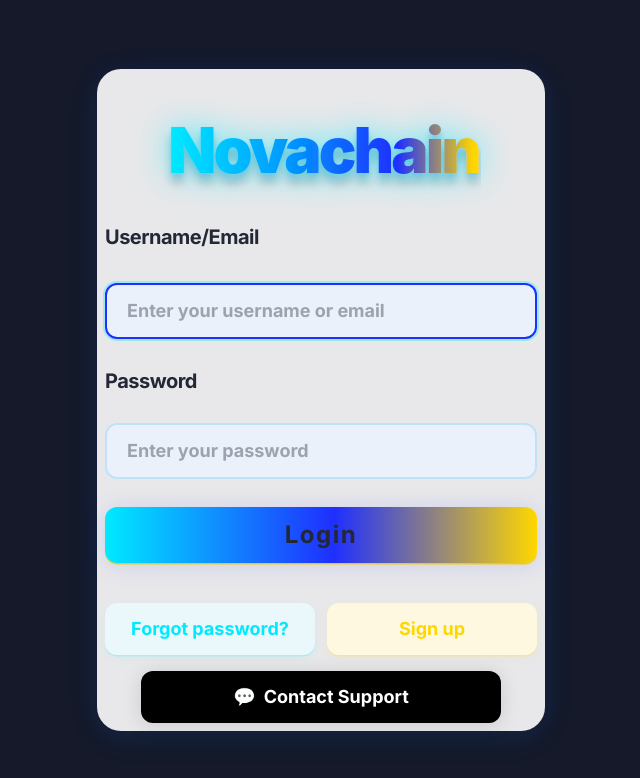
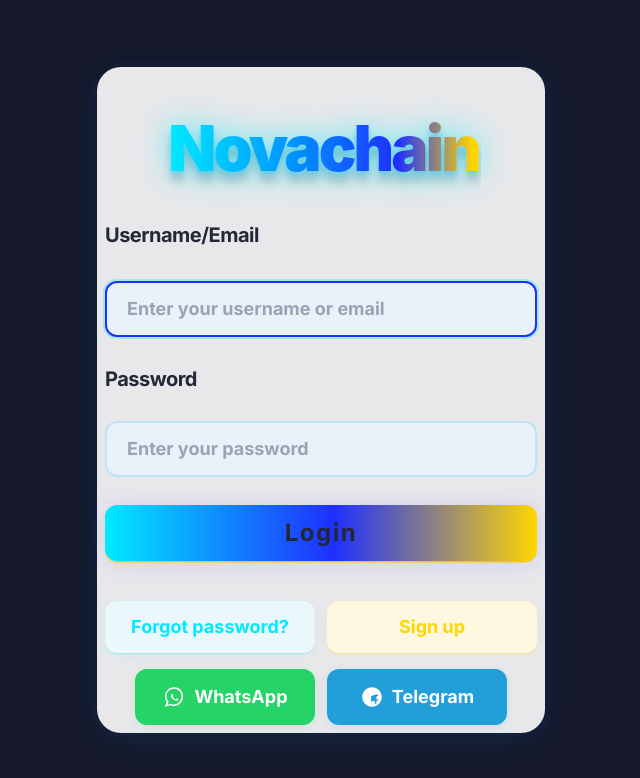
Before and after one commit to GarySPS/novachain-frontend, a React (Create React App) app: page /login in a window 1280 px wide. Shown: the top 778 px of the page, without its empty margins (319-959 px from the left). Built offline with nearby package versions, Linux system fonts and the light colour scheme.

Commit message:
Add WhatsApp and Telegram support buttons to Login and Profile pages

```diff
--- a/src/pages/LoginPage.js
+++ b/src/pages/LoginPage.js
@@ -150,21 +150,39 @@
         </div>
 
         {/* Customer Support Button */}
-        <div className="mt-4 flex justify-center w-full">
+        <div className="mt-4 flex flex-col md:flex-row gap-3 justify-center w-full">
+  <a
+    href="https://wa.me/66642822983"
+    target="_blank"
+    rel="noopener noreferrer"
+    className="w-full px-6 py-3 rounded-xl font-bold text-lg bg-[#25D366] text-white border-2 border-[#25D366] hover:bg-white hover:text-[#25D366] flex items-center justify-center transition-all"
+    style={{
+      maxWidth: 180,
+      boxShadow: "0 2px 10px #25D36622"
+    }}
+  >
+    <svg className="w-6 h-6 mr-2" fill="currentColor" viewBox="0 0 32 32">
+      <path d="M16 3C9.383 3 4 8.383 4 15c0 2.485.811 4.782 2.174 6.666L4 29l7.53-2.05C13.273 27.616 14.617 28 16 28c6.617 0 12-5.383 12-13S22.617 3 16 3zm0 23c-1.272 0-2.523-.247-3.683-.732l-.262-.11-4.484 1.22 1.2-4.377-.169-.276C6.723 20.083 6 17.594 6 15 6 9.477 10.477 5 16 5s10 4.477 10 10-4.477 11-10 11zm5.367-7.433c-.246-.123-1.453-.718-1.678-.799-.225-.082-.389-.123-.553.124-.163.246-.633.798-.776.963-.143.163-.286.184-.532.062-.246-.123-1.037-.382-1.977-1.217-.73-.652-1.224-1.457-1.368-1.703-.143-.246-.015-.379.108-.501.112-.111.246-.286.369-.429.123-.143.164-.246.246-.409.082-.163.041-.307-.02-.429-.062-.123-.553-1.337-.758-1.833-.199-.48-.402-.413-.553-.42l-.47-.008a.896.896 0 0 0-.652.307c-.225.245-.86.84-.86 2.047s.88 2.375 1.003 2.539c.123.163 1.73 2.66 4.194 3.625.587.202 1.044.323 1.402.413.59.15 1.129.129 1.555.078.474-.058 1.453-.593 1.659-1.166.205-.573.205-1.065.143-1.167-.062-.102-.225-.163-.47-.286z"/>
+    </svg>
+    WhatsApp
+  </a>
   <a
     href="https://t.me/novachainsingapore"
     target="_blank"
     rel="noopener noreferrer"
-            className="w-full px-6 py-3 rounded-xl font-bold text-lg text-white bg-black hover:bg-[#222] shadow-md transition-all duration-150 text-center"
+    className="w-full px-6 py-3 rounded-xl font-bold text-lg bg-[#229ED9] text-white border-2 border-[#229ED9] hover:bg-white hover:text-[#229ED9] flex items-center justify-center transition-all"
     style={{
-              maxWidth: 360,
-              boxShadow: "0 2px 20px #0002"
+      maxWidth: 180,
+      boxShadow: "0 2px 10px #229ED922"
     }}
   >
-            <span role="img" aria-label="support" className="mr-2">💬</span>
-            Contact Support
+    <svg className="w-6 h-6 mr-2" fill="currentColor" viewBox="0 0 32 32">
+      <path d="M16 3c7.18 0 13 5.82 13 13s-5.82 13-13 13-13-5.82-13-13S8.82 3 16 3zm6.545 9.087c-0.137 0.052-0.275 0.101-0.413 0.148-2.042 0.684-4.083 1.367-6.126 2.05-0.174 0.059-0.349 0.117-0.521 0.18-0.364 0.128-0.566 0.362-0.605 0.75-0.019 0.187-0.027 0.376-0.027 0.564v5.554c0 0.496 0.215 0.758 0.708 0.851 0.192 0.036 0.381 0.089 0.573 0.14 0.32 0.081 0.449 0.025 0.554-0.297 0.092-0.286 0.188-0.572 0.276-0.86 0.06-0.19 0.148-0.232 0.339-0.183 0.663 0.173 1.319 0.357 1.98 0.51 0.302 0.072 0.438 0.219 0.445 0.538 0.019 0.808 0.033 1.615 0.045 2.423 0.006 0.353 0.113 0.484 0.462 0.488 0.4 0.005 0.8 0.005 1.201 0 0.325-0.004 0.433-0.137 0.441-0.463 0.027-1.122 0.058-2.244 0.076-3.367 0.006-0.399 0.112-0.518 0.503-0.521 0.497-0.004 0.995-0.007 1.492-0.011 0.336-0.002 0.472-0.138 0.477-0.471 0.003-0.23 0.003-0.46 0-0.69-0.003-0.329-0.141-0.465-0.474-0.467-0.516-0.004-1.031-0.008-1.547-0.011-0.389-0.002-0.507-0.121-0.507-0.513 0.001-0.993 0.001-1.985 0-2.978-0.001-0.402 0.124-0.518 0.521-0.517 0.461 0.002 0.922 0.002 1.383 0 0.363-0.002 0.497-0.139 0.493-0.494-0.003-0.224-0.004-0.447-0.002-0.671 0.002-0.345-0.128-0.477-0.472-0.475-0.305 0.002-0.61 0-0.916 0.001z"/>
+    </svg>
+    Telegram
   </a>
 </div>
+
       </Card>
 
       {/* Logo Glow Animation */}
--- a/src/pages/ProfilePage.js
+++ b/src/pages/ProfilePage.js
@@ -636,13 +636,31 @@
 </Card>
         {/* Support */}
         <Card className="bg-gradient-to-tr from-[#f7eefd] to-[#eafffc] rounded-2xl shadow px-8 py-7 flex flex-col items-center justify-center">
-          <button
-            className="w-full max-w-xs h-12 rounded-xl font-bold text-lg bg-black text-white border-2 border-black hover:bg-white hover:text-black transition"
-            onClick={() => window.open('https://t.me/novachainsingapore', '_blank')}
-          >
-            <Icon name="support" className="mr-2" /> {t('profile_contact_support')}
-          </button>
-        </Card>
+  <div className="w-full flex flex-col md:flex-row gap-4 items-center justify-center">
+    <button
+      className="w-full max-w-xs h-12 rounded-xl font-bold text-lg bg-[#25D366] text-white border-2 border-[#25D366] hover:bg-white hover:text-[#25D366] transition flex items-center justify-center"
+      onClick={() => window.open('https://wa.me/66642822983', '_blank')}
+    >
+      <svg className="w-6 h-6 mr-2" fill="currentColor" viewBox="0 0 32 32">
+        <path d="M16 3C9.383 3 4 8.383 4 15c0 2.485.811 4.782 2.174 6.666L4 29l7.53-2.05C13.273 27.616 14.617 28 16 28c6.617 0 12-5.383 12-13S22.617 3 16 3zm0 23c-1.272 0-2.523-.247-3.683-.732l-.262-.11-4.484 1.22 1.2-4.377-.169-.276C6.723 20.083 6 17.594 6 15 6 9.477 10.477 5 16 5s10 4.477 10 10-4.477 11-10 11zm5.367-7.433c-.246-.123-1.453-.718-1.678-.799-.225-.082-.389-.123-.553.124-.163.246-.633.798-.776.963-.143.163-.286.184-.532.062-.246-.123-1.037-.382-1.977-1.217-.73-.652-1.224-1.457-1.368-1.703-.143-.246-.015-.379.108-.501.112-.111.246-.286.369-.429.123-.143.164-.246.246-.409.082-.163.041-.307-.02-.429-.062-.123-.553-1.337-.758-1.833-.199-.48-.402-.413-.553-.42l-.47-.008a.896.896 0 0 0-.652.307c-.225.245-.86.84-.86 2.047s.88 2.375 1.003 2.539c.123.163 1.73 2.66 4.194 3.625.587.202 1.044.323 1.402.413.59.15 1.129.129 1.555.078.474-.058 1.453-.593 1.659-1.166.205-.573.205-1.065.143-1.167-.062-.102-.225-.163-.47-.286z"/>
+      </svg>
+      WhatsApp
+    </button>
+    <button
+      className="w-full max-w-xs h-12 rounded-xl font-bold text-lg bg-[#229ED9] text-white border-2 border-[#229ED9] hover:bg-white hover:text-[#229ED9] transition flex items-center justify-center"
+      onClick={() => window.open('https://t.me/novachainsingapore', '_blank')}
+    >
+      <svg className="w-6 h-6 mr-2" fill="currentColor" viewBox="0 0 32 32">
+        <path d="M16 3c7.18 0 13 5.82 13 13s-5.82 13-13 13-13-5.82-13-13S8.82 3 16 3zm6.545 9.087c-0.137 0.052-0.275 0.101-0.413 0.148-2.042 0.684-4.083 1.367-6.126 2.05-0.174 0.059-0.349 0.117-0.521 0.18-0.364 0.128-0.566 0.362-0.605 0.75-0.019 0.187-0.027 0.376-0.027 0.564v5.554c0 0.496 0.215 0.758 0.708 0.851 0.192 0.036 0.381 0.089 0.573 0.14 0.32 0.081 0.449 0.025 0.554-0.297 0.092-0.286 0.188-0.572 0.276-0.86 0.06-0.19 0.148-0.232 0.339-0.183 0.663 0.173 1.319 0.357 1.98 0.51 0.302 0.072 0.438 0.219 0.445 0.538 0.019 0.808 0.033 1.615 0.045 2.423 0.006 0.353 0.113 0.484 0.462 0.488 0.4 0.005 0.8 0.005 1.201 0 0.325-0.004 0.433-0.137 0.441-0.463 0.027-1.122 0.058-2.244 0.076-3.367 0.006-0.399 0.112-0.518 0.503-0.521 0.497-0.004 0.995-0.007 1.492-0.011 0.336-0.002 0.472-0.138 0.477-0.471 0.003-0.23 0.003-0.46 0-0.69-0.003-0.329-0.141-0.465-0.474-0.467-0.516-0.004-1.031-0.008-1.547-0.011-0.389-0.002-0.507-0.121-0.507-0.513 0.001-0.993 0.001-1.985 0-2.978-0.001-0.402 0.124-0.518 0.521-0.517 0.461 0.002 0.922 0.002 1.383 0 0.363-0.002 0.497-0.139 0.493-0.494-0.003-0.224-0.004-0.447-0.002-0.671 0.002-0.345-0.128-0.477-0.472-0.475-0.305 0.002-0.61 0-0.916 0.001z"/>
+      </svg>
+      Telegram
+    </button>
+  </div>
+  <div className="text-sm text-gray-500 text-center mt-3">
+    You can contact support via WhatsApp or Telegram, 24/7.
+  </div>
+</Card>
+
       </div>
 
       {/* Modals */}
```
Lines whose indentation alone changed are shown as unchanged.
